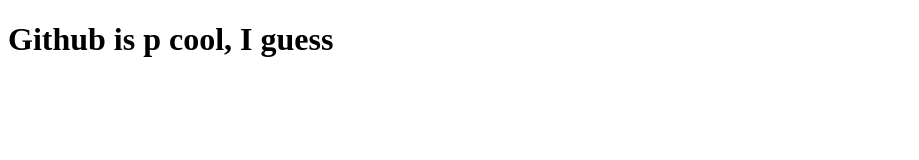
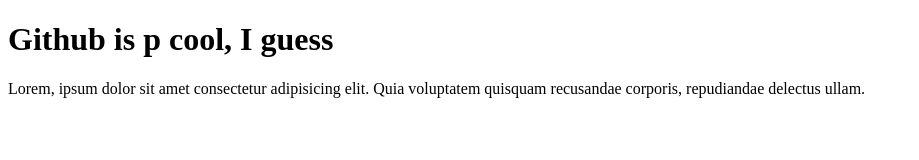
Before and after one commit to mdjmoore/gh-test, a plain HTML site: page index.html in a window 1280 px wide. Shown: the whole page, without its empty margins (0-919 px from the left). Drawn offline with Linux system fonts and the light colour scheme.

Commit message:
more testing

```diff
--- a/index.html
+++ b/index.html
@@ -8,5 +8,6 @@
 </head>
 <body>
     <h1>Github is p cool, I guess</h1>
+    <p>Lorem, ipsum dolor sit amet consectetur adipisicing elit. Quia voluptatem quisquam recusandae corporis, repudiandae delectus ullam.</p>
 </body>
 </html>
```
